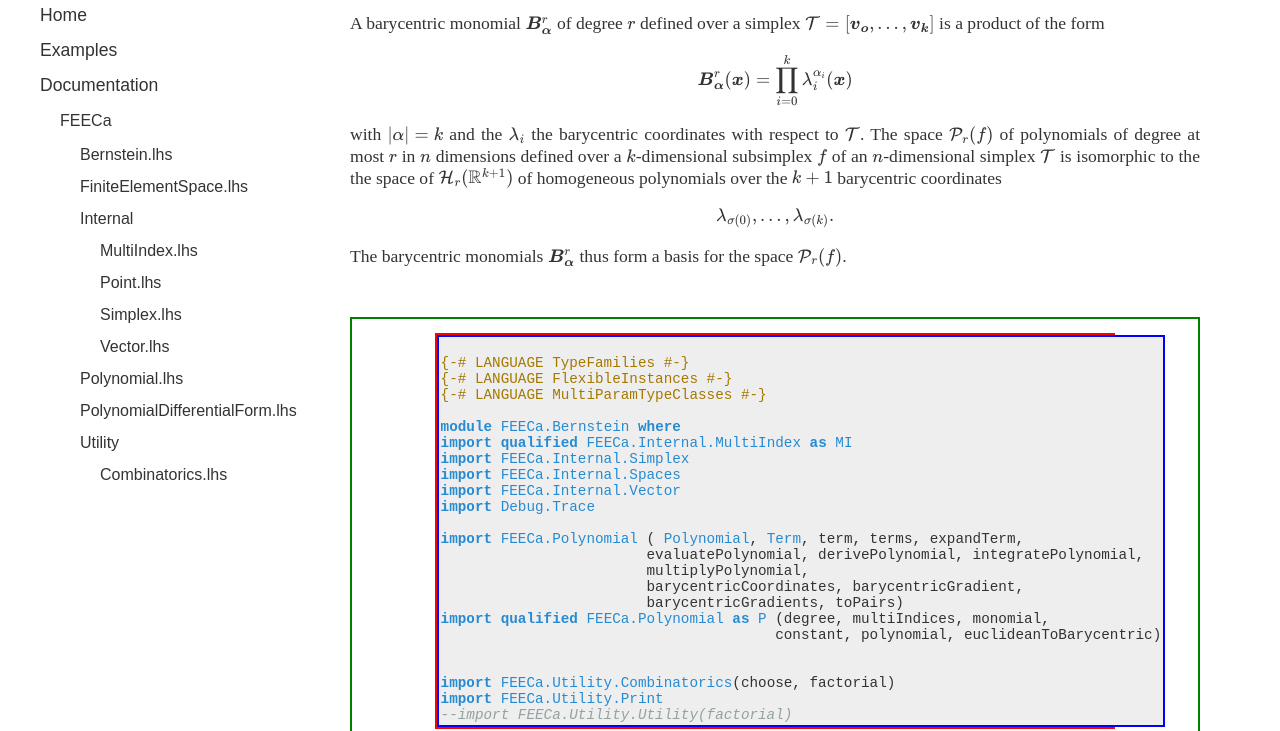
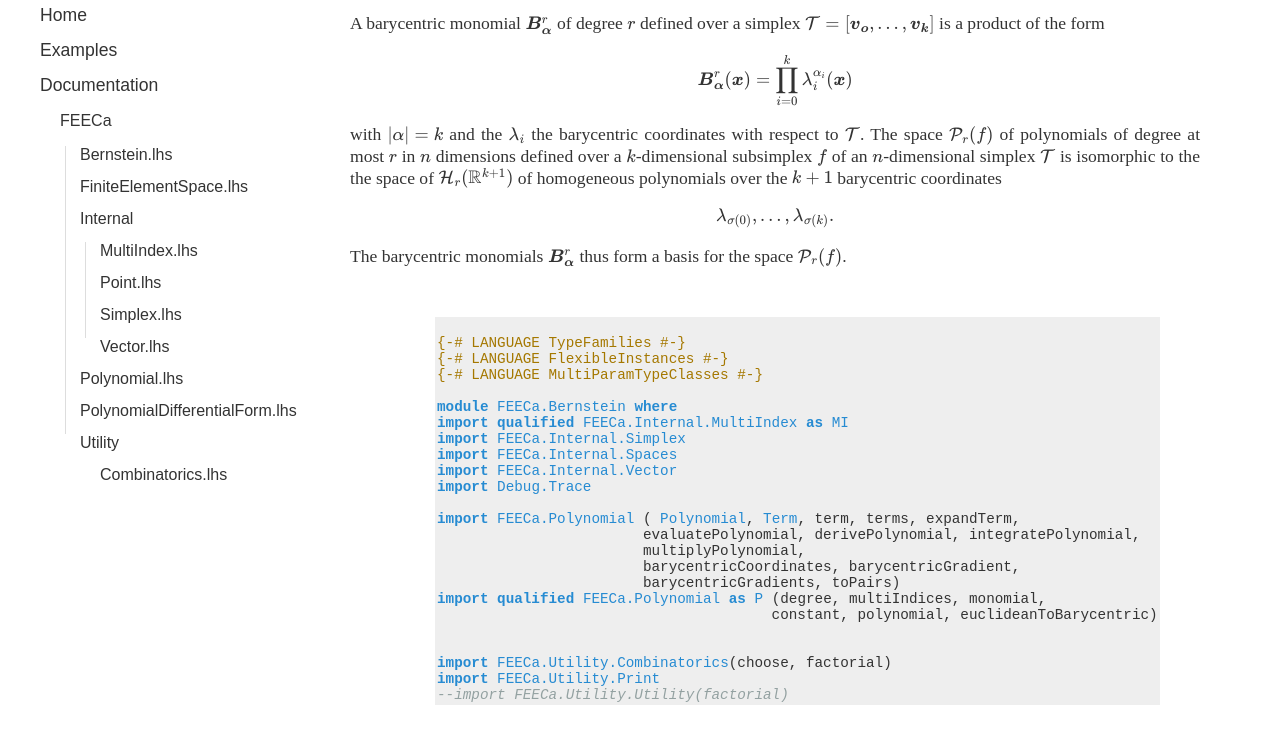
Before and after one commit to Airini/FEECa, a plain HTML site: page src/FEECa/Bernstein.html in a window 1280 px wide. Shown: the part 94-825 px from the top of the page. Drawn offline with nearby package versions, Linux system fonts and the light colour scheme; some packages are replaced by stand-ins of ours.

Commit message:
Removed borders

```diff
--- a/web/css/default.css
+++ b/web/css/default.css
@@ -49,7 +49,6 @@ h3 {
 
 div.sourceCode {
   align: center;
-  border: 2px solid green;
   margin-top: 50px;
   margin-bottom: 50px;
   margin-left: auto;
@@ -58,18 +57,16 @@ div.sourceCode {
 }
 
 pre {
-  border: 2px solid red;
   margin-left: auto;
   margin-right: auto;
   width: 80%;
   background: #eee
 }
 
-code{
+code {
 }
 
 code.sourceCode {
-  border: 2px solid blue;
   background: #eee;
   display: inline-block;
   padding: 2px
@@ -100,7 +97,8 @@ a {
 
 div#menu {
 	text-align: left;
-  padding-left font-family: Arial
+  padding-left
+  font-family: Arial
 }
 
 ul.main {
@@ -124,16 +122,18 @@ li.menu {
   position: relative
 }
 
-li.menu: last-child: : after {
+li.menu:last-child::after {
 	display: none
 }
 
-li.menu: : after {
+li.menu::after {
 	position: absolute;
   left: -15px;
   bottom: -7px;
   content: '';
-  display: block;border-left: 1px solid #ddd;height: 100%
+  display: block;
+  border-left: 1px solid #ddd;
+  height: 100%
 }
 
 li.menu: : before {
```
